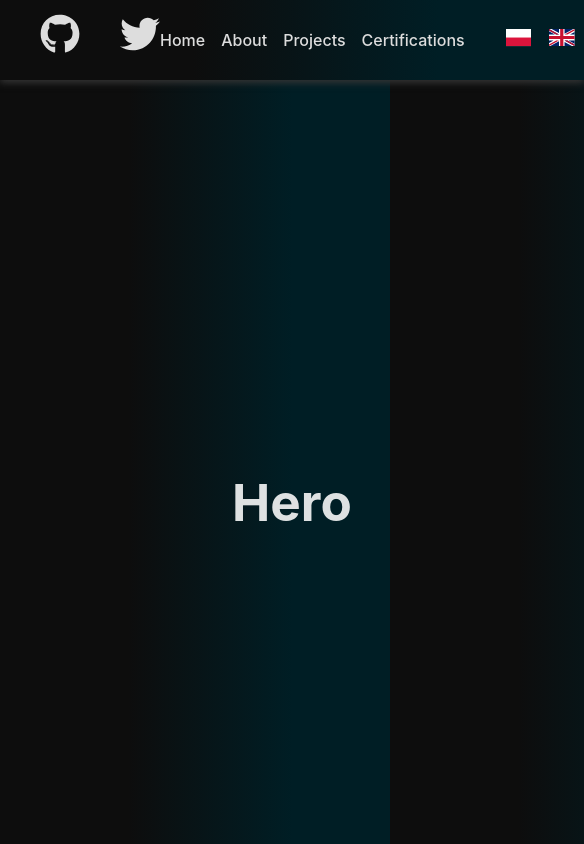
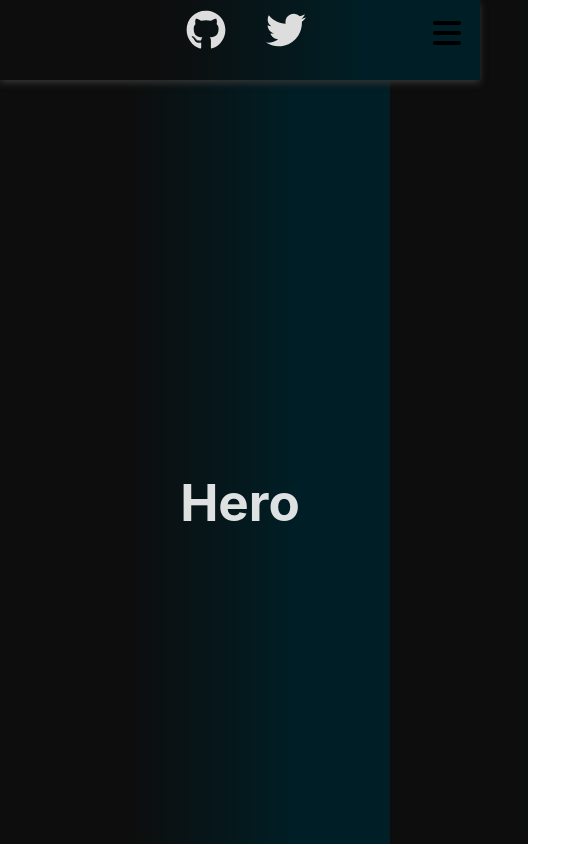
Before and after one commit to Duke-Skygawker/portfolio, a React (Vite) app: page / in a window 390 px wide. Shown: the top 844 px of the page, 584 px wide, since content can reach past the window. Built offline with nearby package versions, Linux system fonts and the light colour scheme.

Commit message:
navbar breakpoints added

```diff
--- a/src/App/components/Navbar/Navbar.jsx
+++ b/src/App/components/Navbar/Navbar.jsx
@@ -1,12 +1,21 @@
-import { FaGithub } from "react-icons/fa";
-import { FaTwitter } from "react-icons/fa";
+import { FaGithub, FaTwitter } from "react-icons/fa";
 import { useGlobalContext } from "../../../context/Context";
 import { PL, GB } from "country-flag-icons/react/3x2";
 import LinksENG from "./LinksENG";
 import LinksPL from "./LinksPL";
+import { useRef } from "react";
 
 const Navbar = () => {
-  const { showLang, setShowLang } = useGlobalContext();
+  const windowSize = useRef(window.innerWidth);
+  console.log(windowSize);
+  const {
+    showLang,
+    setShowLang,
+    showNavbar,
+    setShowNavbar,
+    closeCross,
+    faBars,
+  } = useGlobalContext();
   return (
     <div className="navbar">
       <div className="socials">
@@ -25,7 +34,7 @@ const Navbar = () => {
           <i>{<FaTwitter />}</i>
         </a>
       </div>
-      <div className="nav-buttons">
+      <div className={showNavbar ? "nav-buttons" : "nav-buttons collapse"}>
         {showLang === "ENG" ? <LinksENG /> : <LinksPL />}
         <div className="lang-buttons">
           <button onClick={() => setShowLang("PL")}>
@@ -52,6 +61,9 @@ const Navbar = () => {
           </button>
         </div>
       </div>
+      <div className="nav-toggler">
+        <button onClick={() => setShowNavbar(!showNavbar)}>{faBars}</button>
+      </div>
     </div>
   );
 };
--- a/src/App/components/Navbar/navbar.css
+++ b/src/App/components/Navbar/navbar.css
@@ -3,6 +3,7 @@
   position: sticky;
   top: 0;
   display: flex;
+  width: 100%;
   background: rgb(13, 13, 13);
   background: linear-gradient(
     90deg,
@@ -16,6 +17,7 @@
   box-shadow: 0px 3px 7px 0px rgba(52, 52, 52, 1);
 }
 .socials {
+  /* border: 2px solid red; */
   display: flex;
   justify-content: center;
   align-items: center;
@@ -26,6 +28,7 @@
 }
 .nav-buttons {
   display: flex;
+  display: contents;
 }
 .lang-buttons {
   display: flex;
@@ -47,3 +50,44 @@
 .nav-links a {
   color: #ddd;
 }
+
+.collapse {
+  display: none;
+}
+
+.nav-toggler {
+  position: absolute;
+  right: 0;
+  font-size: 2em;
+  display: none;
+}
+.nav-toggler button {
+  background-color: rgba(203, 220, 203, 0);
+}
+
+@media only screen and (max-width: 768px) {
+  .navbar {
+    flex-direction: column;
+    align-items: center;
+  }
+  .socials {
+    margin-right: 0.7em;
+    margin-top: 0.15em;
+  }
+  .nav-buttons {
+    flex-direction: column;
+    /* margin-left: 2em; */
+  }
+  .nav-links {
+    flex-direction: column;
+    margin-left: 1.5em;
+    font-size: 1.3em;
+  }
+  .lang-buttons {
+    margin: 0 auto;
+    /* margin-left: 0.2em; */
+  }
+  .nav-toggler {
+    display: block;
+  }
+}
```
